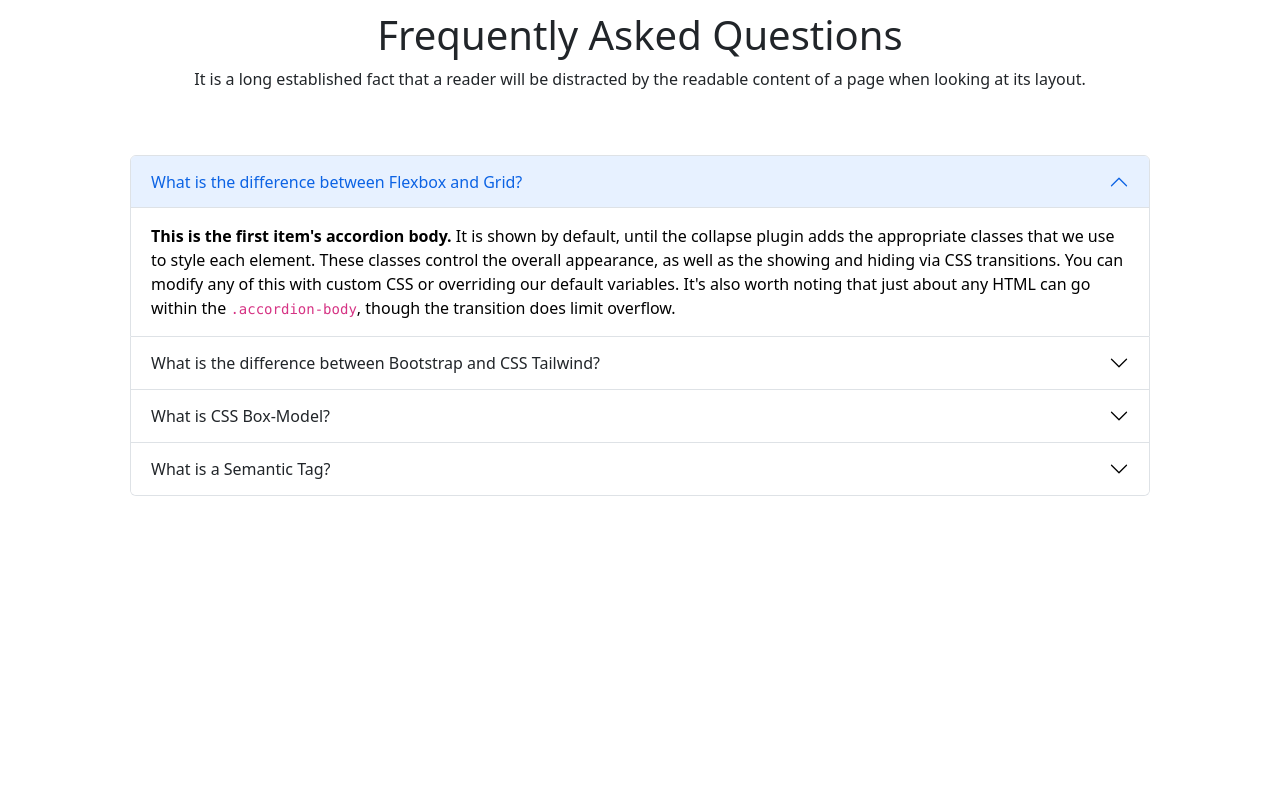
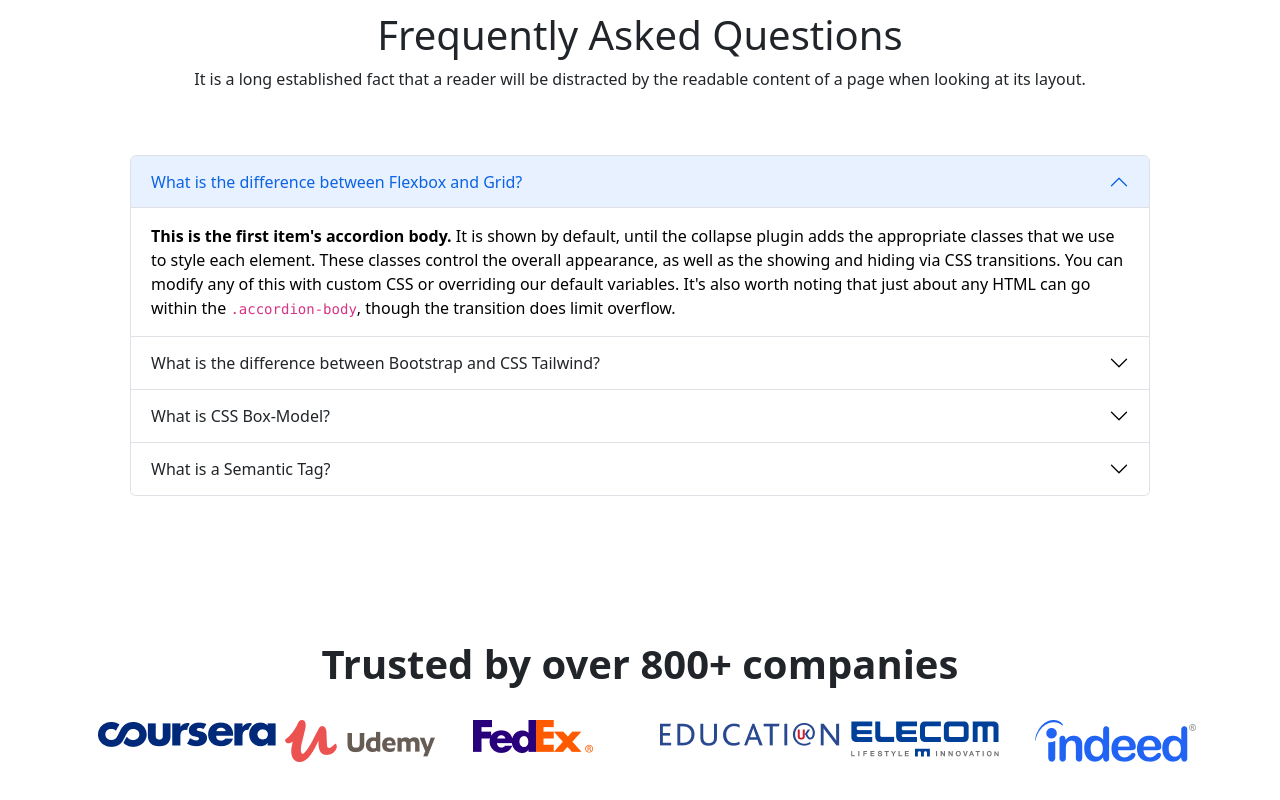
Before and after one commit to Tajreean-Ahmed/EdCare-Website, a plain HTML site: page index.html in a window 1280 px wide. Shown: the part 1922-2722 px from the top of the page. Before the commit the page ends 2562 px from the top, so only its background shows below. Drawn offline with nearby package versions, Linux system fonts and the light colour scheme.

Commit message:
brand logo section added

```diff
--- a/index.html
+++ b/index.html
@@ -342,6 +342,32 @@
             </div>
         </section>
         <!-- Frequently asked questions part ends -->
+        <!-- Brand logo section -->
+        <section class="mb-5 d-none d-lg-block">
+            <h1 class="fw-bold text-center mb-3">Trusted by over 800+ companies</h1>
+            <div class="container">
+                <div class="row g-2">
+                    <div class="col-2">
+                        <div class="p-3"><img src="images/company/company-1.png" alt=""></div>
+                    </div>
+                    <div class="col-2">
+                        <div class="p-3 "><img src="images/company/company-2.png" alt=""></div>
+                    </div>
+                    <div class="col-2">
+                        <div class="p-3 "><img src="images/company/company-3.png" alt=""></div>
+                    </div>
+                    <div class="col-2">
+                        <div class="p-3 "><img src="images/company/company-4.png" alt=""></div>
+                    </div>
+                    <div class="col-2">
+                        <div class="p-3 "><img src="images/company/company-5.png" alt=""></div>
+                    </div>
+                    <div class="col-2">
+                        <div class="p-3 "><img src="images/company/company-6.png" alt=""></div>
+                    </div>
+                </div>
+            </div>
+        </section>
     </main>
     <script src="https://cdn.jsdelivr.net/npm/bootstrap@5.2.0/dist/js/bootstrap.bundle.min.js"
         integrity="sha384-A3rJD856KowSb7dwlZdYEkO39Gagi7vIsF0jrRAoQmDKKtQBHUuLZ9AsSv4jD4Xa"
```
